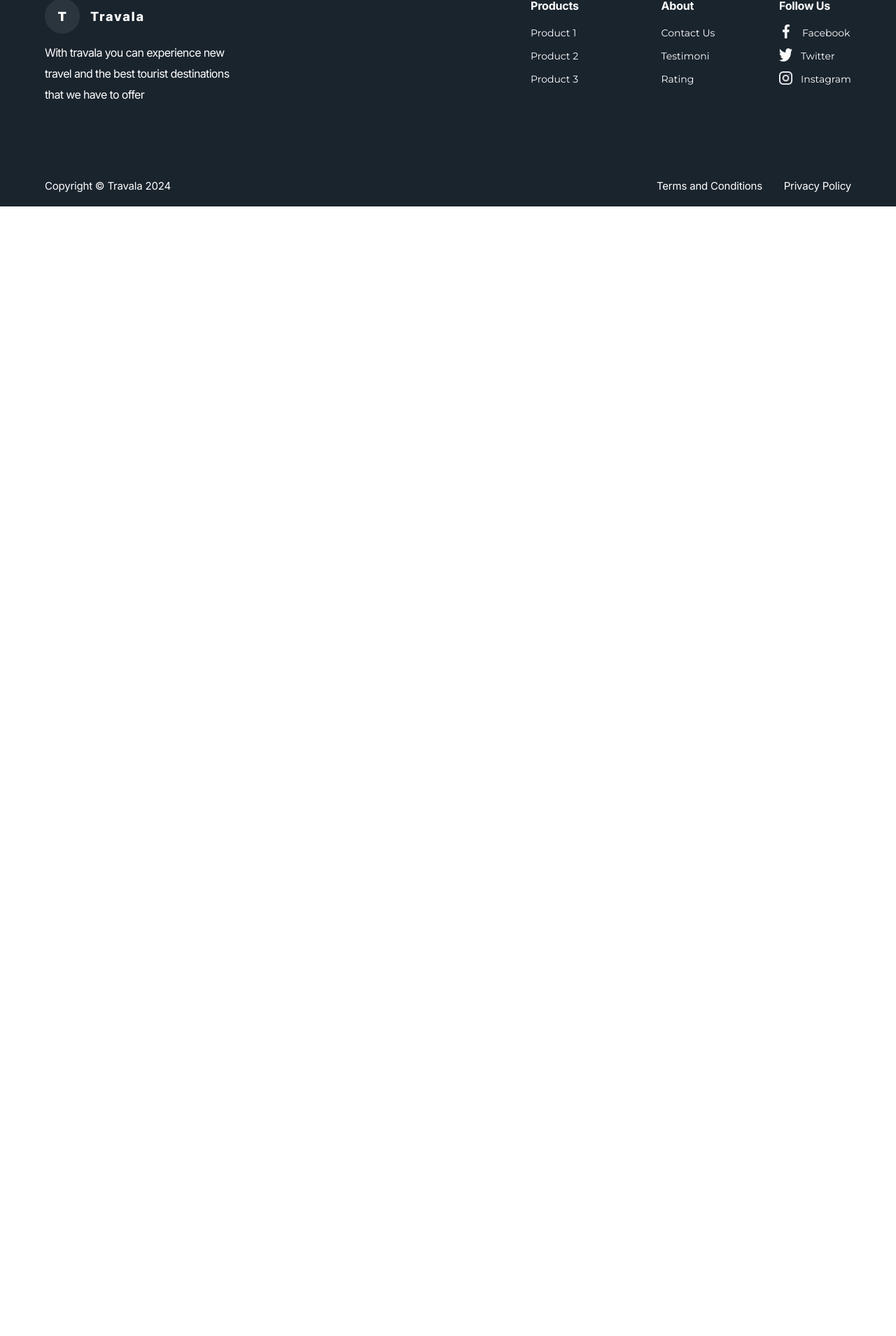
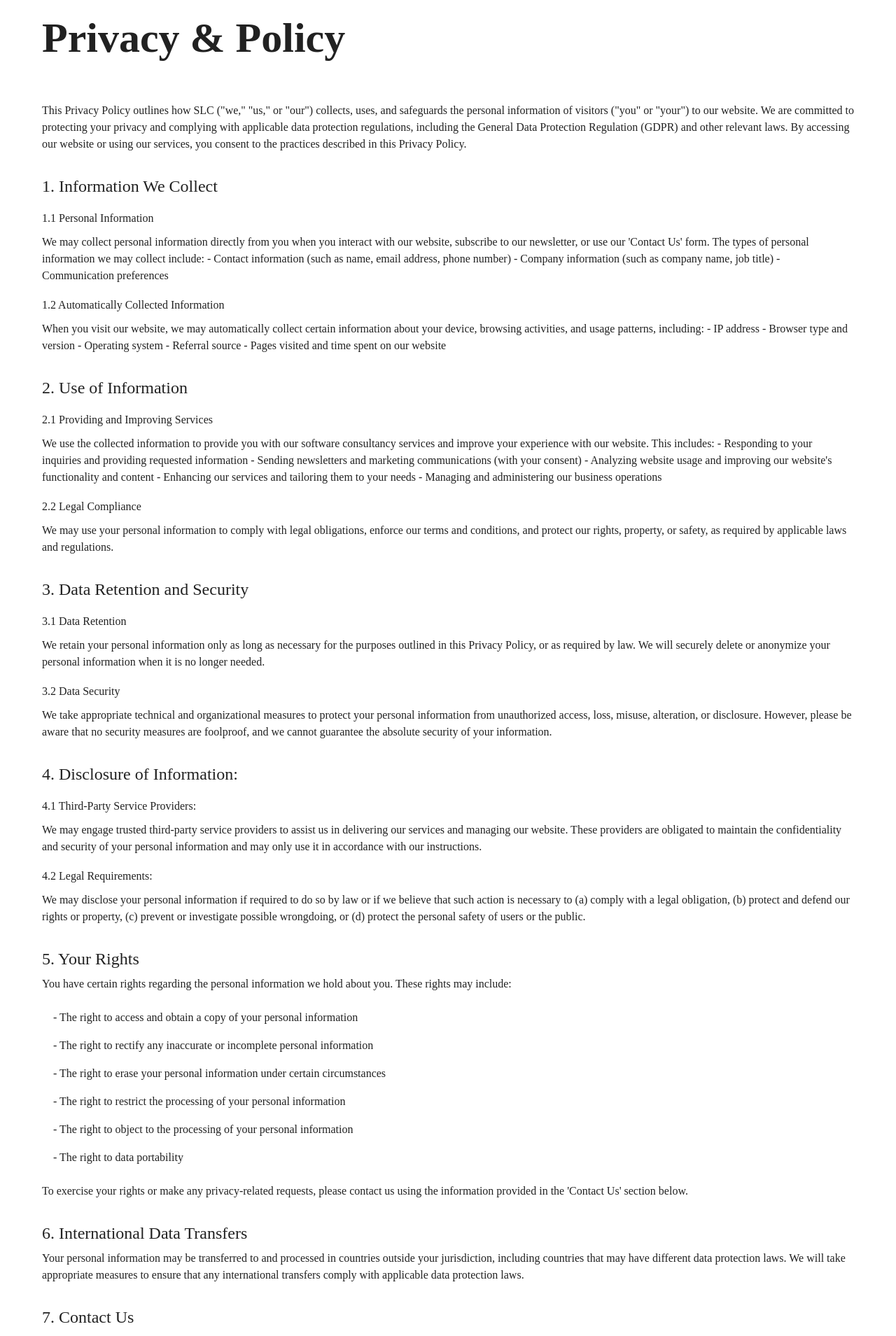
Before and after one commit to Software-Lifecycle-Consultants/slc-open-hms, a Next.js app: page /privacy-policy in a window 1280 px wide. Shown: the part 126-2035 px from the top of the page at 70% size. Before the commit the page ends 800 px from the top, so only its background shows below. Built offline with nearby package versions, Linux system fonts and the light colour scheme.

Commit message:
Changed the data strcuture and rendering to fix deployement error : Element type is invalid: expected a string  but got: object.

```diff
--- a/app/privacy-policy/page.tsx
+++ b/app/privacy-policy/page.tsx
@@ -1,11 +1,11 @@
-"use client";
+
 import React from "react";
 import { Metadata } from "next";
 import Typography from "@mui/material/Typography";
 import Box from "@mui/material/Box";
 import List from "@mui/material/List";
 import ListItem from "@mui/material/ListItem";
-
+import privacyandpolicydata from "@/data/privacypolicyPage";
 
 
 /**
@@ -14,12 +14,134 @@ import ListItem from "@mui/material/ListItem";
 
 
 function PrivacyPolicy() {
-
+  const {
+    header1Details,
+    section1,
+    section102,
+    section2,
+    section202,
+    section3,
+    section302,
+    section4,
+    section402,
+    section5,
+    section501,
+    section6,
+    section7
+  } = privacyandpolicydata;
 
   return (
-    <>
+    <Box
+      maxWidth="1320px"
+      margin="0 auto"
+      padding="60px"
+    >
+      <Typography variant="h2">
+        <b>{header1Details.title}</b>
+      </Typography>
+      <Box marginTop={7}>
+        <Typography variant="body1">{header1Details.description}</Typography>
+      </Box>
 
-        </>
+      <Box marginTop={4}>
+        <Typography variant="h5">{section1.title}</Typography>
+        <Typography variant="subtitle1" sx={{ marginTop: 2 }}>
+          {section1.subtitle}
+        </Typography>
+        <Typography variant="body1" sx={{ marginTop: 1 }}>
+          {section1.content}
+        </Typography>
+      </Box>
+
+      <Box marginTop={2}>
+        <Typography variant="subtitle1">{section102.subtitle}</Typography>
+        <Typography variant="body1" sx={{ marginTop: 1 }}>
+          {section102.content}
+        </Typography>
+      </Box>
+
+      <Box marginTop={4}>
+        <Typography variant="h5">{section2.title}</Typography>
+        <Typography variant="subtitle1" sx={{ marginTop: 2 }}>
+          {section2.subtitle}
+        </Typography>
+        <Typography variant="body1" sx={{ marginTop: 1 }}>
+          {section2.content}
+        </Typography>
+      </Box>
+
+      <Box marginTop={2}>
+        <Typography variant="subtitle1">{section202.subtitle}</Typography>
+        <Typography variant="body1" sx={{ marginTop: 1 }}>
+          {section202.content}
+        </Typography>
+      </Box>
+
+      <Box marginTop={4}>
+        <Typography variant="h5">{section3.title}</Typography>
+        <Typography variant="subtitle1" sx={{ marginTop: 2 }}>
+          {section3.subtitle}
+        </Typography>
+        <Typography variant="body1" sx={{ marginTop: 1 }}>
+          {section3.content}
+        </Typography>
+      </Box>
+
+      <Box marginTop={2}>
+        <Typography variant="subtitle1">{section302.subtitle}</Typography>
+        <Typography variant="body1" sx={{ marginTop: 1 }}>
+          {section302.content}
+        </Typography>
+      </Box>
+
+      <Box marginTop={4}>
+        <Typography variant="h5">{section4.title}</Typography>
+        <Typography variant="subtitle1" sx={{ marginTop: 2 }}>
+          {section4.subtitle}
+        </Typography>
+        <Typography variant="body1" sx={{ marginTop: 1 }}>
+          {section4.content}
+        </Typography>
+      </Box>
+
+      <Box marginTop={2}>
+        <Typography variant="subtitle1">{section402.subtitle}</Typography>
+        <Typography variant="body1" sx={{ marginTop: 1 }}>
+          {section402.content}
+        </Typography>
+      </Box>
+
+      <Box marginTop={4}>
+        <Typography variant="h5">{section5.title}</Typography>
+        <Typography variant="body1" sx={{ marginTop: 1 }}>
+          {section5.content.split('\n\n')[0]}
+        </Typography>
+        <List sx={{ marginTop: 1 }}>
+          {section5.content.split('\n\n')[1].split('\n').map((item, index) => (
+            <ListItem key={index} sx={{ display: 'list-item' }}>
+              <Typography variant="body1">{item}</Typography>
+            </ListItem>
+          ))}
+        </List>
+        <Typography variant="body1" sx={{ marginTop: 1 }}>
+          {section501.content}
+        </Typography>
+      </Box>
+
+      <Box marginTop={4}>
+        <Typography variant="h5">{section6.title}</Typography>
+        <Typography variant="body1" sx={{ marginTop: 1 }}>
+          {section6.content}
+        </Typography>
+      </Box>
+
+      <Box marginTop={4}>
+        <Typography variant="h5">{section7.title}</Typography>
+        <Typography variant="body1" sx={{ marginTop: 1 }}>
+          {section7.content}
+        </Typography>
+      </Box>
+    </Box>
   );
 }
 
--- /dev/null
+++ b/data/privacypolicyPage.ts
@@ -0,0 +1,72 @@
+const privacyandpolicydata = {
+      /* Assign header Details to the header1 */
+      header1Details: {
+        title: "Privacy & Policy",
+        description: "This Privacy Policy outlines how SLC (\"we,\" \"us,\" or \"our\") collects, uses, and safeguards the personal information of visitors (\"you\" or \"your\") to our website. We are committed to protecting your privacy and complying with applicable data protection regulations, including the General Data Protection Regulation (GDPR) and other relevant laws. By accessing our website or using our services, you consent to the practices described in this Privacy Policy."
+      },
+      /* Assign Details to the section 1 and section 1.1 */
+      section1: {
+        title: "1. Information We Collect",
+        subtitle: "1.1 Personal Information",
+        content: "We may collect personal information directly from you when you interact with our website, subscribe to our newsletter, or use our 'Contact Us' form. The types of personal information we may collect include:\n\n- Contact information (such as name, email address, phone number)\n- Company information (such as company name, job title)\n- Communication preferences"
+      },
+      /* Assign Details to the section 1.2 */
+      section102: {
+        subtitle: "1.2 Automatically Collected Information",
+        content: "When you visit our website, we may automatically collect certain information about your device, browsing activities, and usage patterns, including:\n\n- IP address\n- Browser type and version\n- Operating system\n- Referral source\n- Pages visited and time spent on our website"
+      },
+      /* Assign Details to the section 2 and section 2.1 */
+      section2: {
+        title: "2. Use of Information",
+        subtitle: "2.1 Providing and Improving Services",
+        content: "We use the collected information to provide you with our software consultancy services and improve your experience with our website. This includes:\n\n- Responding to your inquiries and providing requested information\n- Sending newsletters and marketing communications (with your consent)\n- Analyzing website usage and improving our website's functionality and content\n- Enhancing our services and tailoring them to your needs\n- Managing and administering our business operations"
+      },
+      /* Assign Details to the section 2.2 */
+      section202: {
+        subtitle: "2.2 Legal Compliance",
+        content: "We may use your personal information to comply with legal obligations, enforce our terms and conditions, and protect our rights, property, or safety, as required by applicable laws and regulations."
+      },
+      /* Assign Details to the section 3 and section 3.1 */
+      section3: {
+        title: "3. Data Retention and Security",
+        subtitle: "3.1 Data Retention",
+        content: "We retain your personal information only as long as necessary for the purposes outlined in this Privacy Policy, or as required by law. We will securely delete or anonymize your personal information when it is no longer needed."
+      },
+      /* Assign Details to the section 3.2 */
+      section302: {
+        subtitle: "3.2 Data Security",
+        content: "We take appropriate technical and organizational measures to protect your personal information from unauthorized access, loss, misuse, alteration, or disclosure. However, please be aware that no security measures are foolproof, and we cannot guarantee the absolute security of your information."
+      },
+      /* Assign Details to the section 4 and section 4.1 */
+      section4: {
+        title: "4. Disclosure of Information:",
+        subtitle: "4.1 Third-Party Service Providers:",
+        content: "We may engage trusted third-party service providers to assist us in delivering our services and managing our website. These providers are obligated to maintain the confidentiality and security of your personal information and may only use it in accordance with our instructions."
+      },
+      /* Assign Details to the section 4.2 */
+      section402: {
+        subtitle: "4.2 Legal Requirements:",
+        content: "We may disclose your personal information if required to do so by law or if we believe that such action is necessary to (a) comply with a legal obligation, (b) protect and defend our rights or property, (c) prevent or investigate possible wrongdoing, or (d) protect the personal safety of users or the public."
+      },
+      /* Assign Details to the section 5 */
+      section5: {
+        title: "5. Your Rights",
+        content: "You have certain rights regarding the personal information we hold about you. These rights may include:\n\n- The right to access and obtain a copy of your personal information\n- The right to rectify any inaccurate or incomplete personal information\n- The right to erase your personal information under certain circumstances\n- The right to restrict the processing of your personal information\n- The right to object to the processing of your personal information\n- The right to data portability"
+      },
+      /* Assign Details to the section 5.1 */
+      section501: {
+        content: "To exercise your rights or make any privacy-related requests, please contact us using the information provided in the 'Contact Us' section below."
+      },
+      /* Assign Details to the section 6 */
+      section6: {
+        title: "6. International Data Transfers",
+        content: "Your personal information may be transferred to and processed in countries outside your jurisdiction, including countries that may have different data protection laws. We will take appropriate measures to ensure that any international transfers comply with applicable data protection laws."
+      },
+      /* Assign Details to the section 7 */
+      section7: {
+        title: "7. Contact Us",
+        content: "If you have any questions, concerns, or requests regarding this Privacy Policy or our privacy practices, please contact us: Email: hello@softwareconsultant.org"
+      }
+    };
+
+    export default privacyandpolicydata;
```
